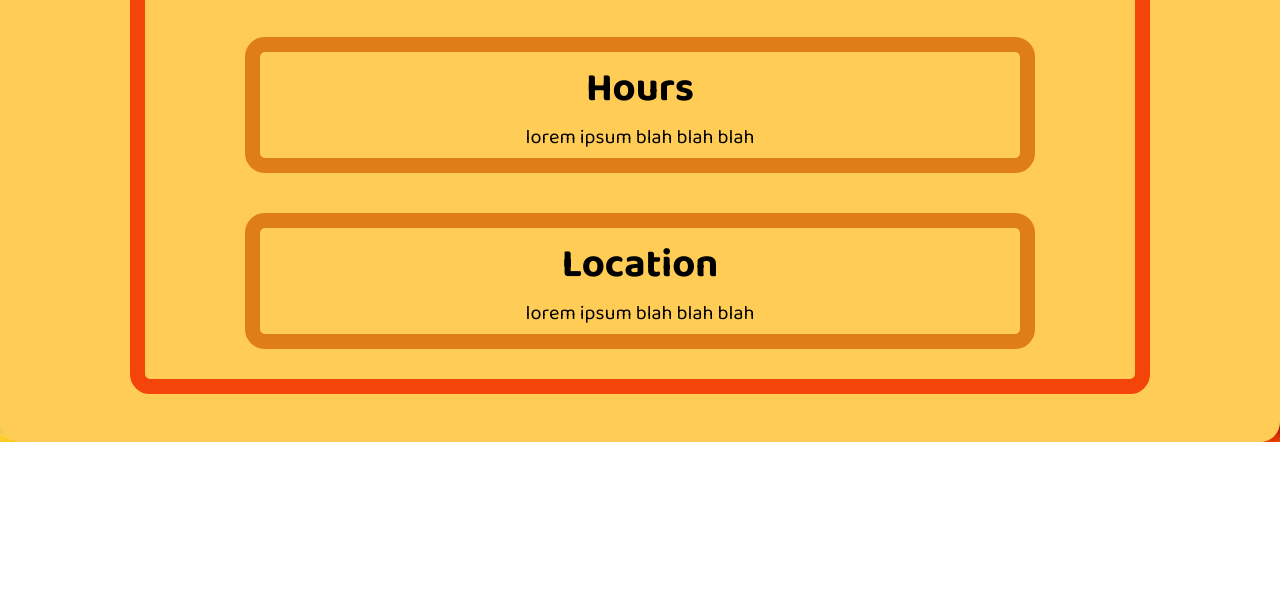
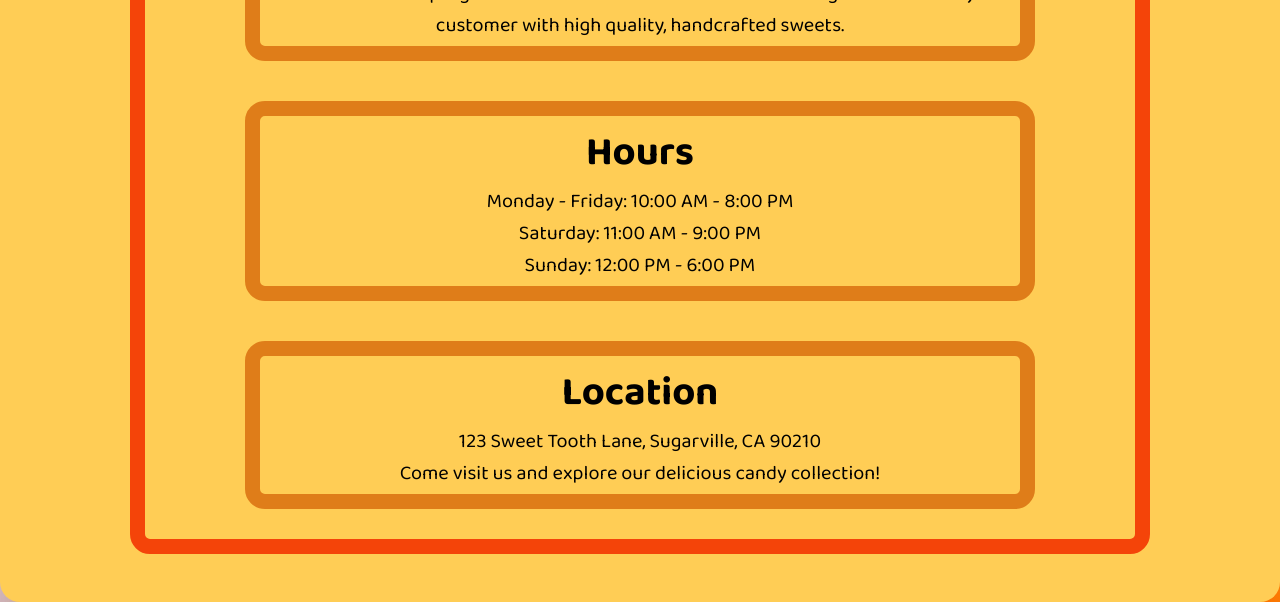
Before and after one commit to omniofficial/restaurant, a website built with webpack: page src/index.html in a window 1280 px wide. Shown: the part 649-1251 px from the top of the page. Before the commit the page ends 1091 px from the top, so only its background shows below. Built offline with nearby package versions, Linux system fonts and the light colour scheme.

Commit message:
Homepage done

```diff
--- a/src/modules/homepage.js
+++ b/src/modules/homepage.js
@@ -49,13 +49,24 @@ export function homepage() {
 
     /* Call helper function */
     contentContainer.appendChild(
-        createGenericContainer("Overview", "lorem ipsum blah blah blah"),
+        createGenericContainer(
+            "Overview",
+            "Welcome to Adrian's Candy Store! We offer a wide variety of sweet treats, from classic candies to unique gourmet confections. Our mission is to bring a smile to every customer with high quality, handcrafted sweets.",
+        ),
     );
+
     contentContainer.appendChild(
-        createGenericContainer("Hours", "lorem ipsum blah blah blah"),
+        createGenericContainer(
+            "Hours",
+            "Monday - Friday: 10:00 AM - 8:00 PM\nSaturday: 11:00 AM - 9:00 PM\nSunday: 12:00 PM - 6:00 PM",
+        ),
     );
+
     contentContainer.appendChild(
-        createGenericContainer("Location", "lorem ipsum blah blah blah"),
+        createGenericContainer(
+            "Location",
+            "123 Sweet Tooth Lane, Sugarville, CA 90210\nCome visit us and explore our delicious candy collection!",
+        ),
     );
 
     content.appendChild(contentContainer);
--- a/src/styles.css
+++ b/src/styles.css
@@ -116,6 +116,7 @@ button.active {
     display: flex;
     flex-direction: column;
     gap: 10px;
+    white-space: pre-line;
 }
 
 .text p {
```
